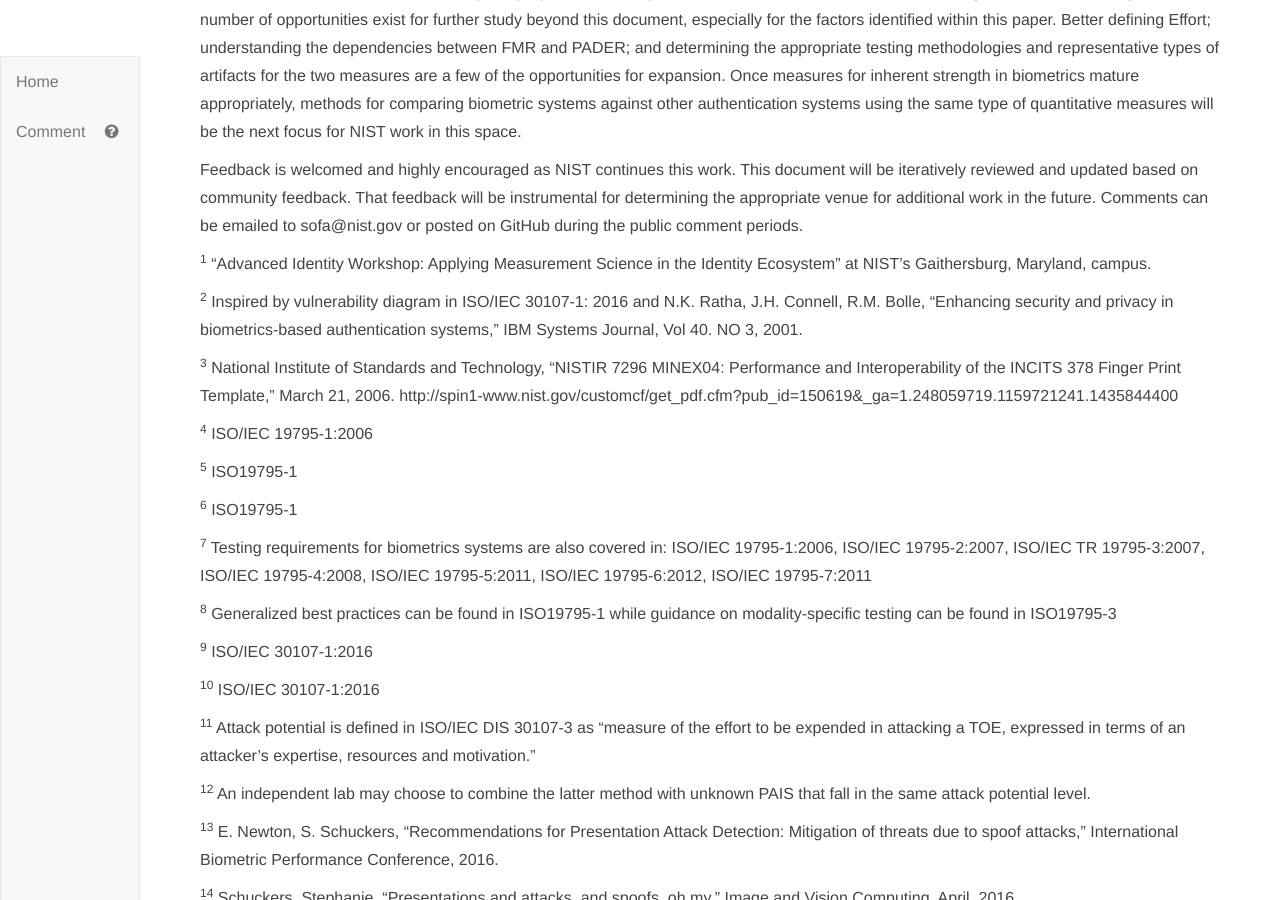
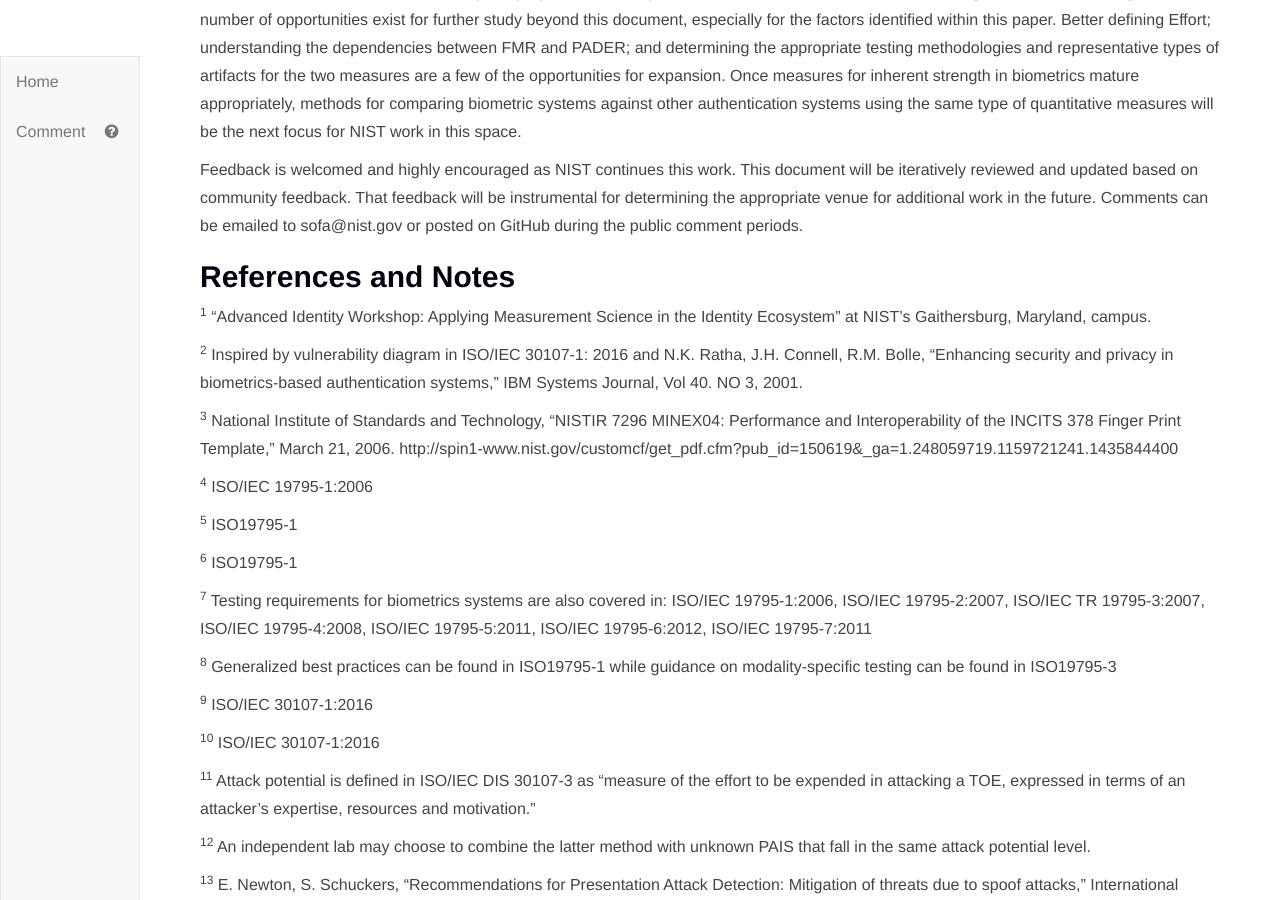
Before and after one commit to usnistgov/SOFA, a Jekyll site: the page built from SOFA.md, in a window 1280 px wide and 900 px high, scrolled down 7587 px. Built offline with Jekyll 4.4.1, drawn with Linux system fonts in a browser that asks for light colours.

Commit message:
Update Conclusion.md

```diff
--- a/Conclusion.md
+++ b/Conclusion.md
@@ -6,6 +6,8 @@ At the conclusion of Section 2, two proportions were presented for SOFA-B: one f
 NIST continues to research and develop the proposed SOFA equation to better understand the inherent strength of authentication systems. A number of opportunities exist for further study beyond this document, especially for the factors identified within this paper. Better defining Effort; understanding the dependencies between FMR and PADER; and determining the appropriate testing methodologies and representative types of artifacts for the two measures are a few of the opportunities for expansion. Once measures for inherent strength in biometrics mature appropriately, methods for comparing biometric systems against other authentication systems using the same type of quantitative measures will be the next focus for NIST work in this space.
 
 Feedback is welcomed and highly encouraged as NIST continues this work. This document will be iteratively reviewed and updated based on community feedback. That feedback will be instrumental for determining the appropriate venue for additional work in the future. Comments can be emailed to sofa@nist.gov or posted on GitHub during the public comment periods.
+
+## References and Notes
 
 <sup>1</sup> “Advanced Identity Workshop: Applying Measurement Science in the Identity Ecosystem” at NIST’s Gaithersburg, Maryland, campus.
 
```
